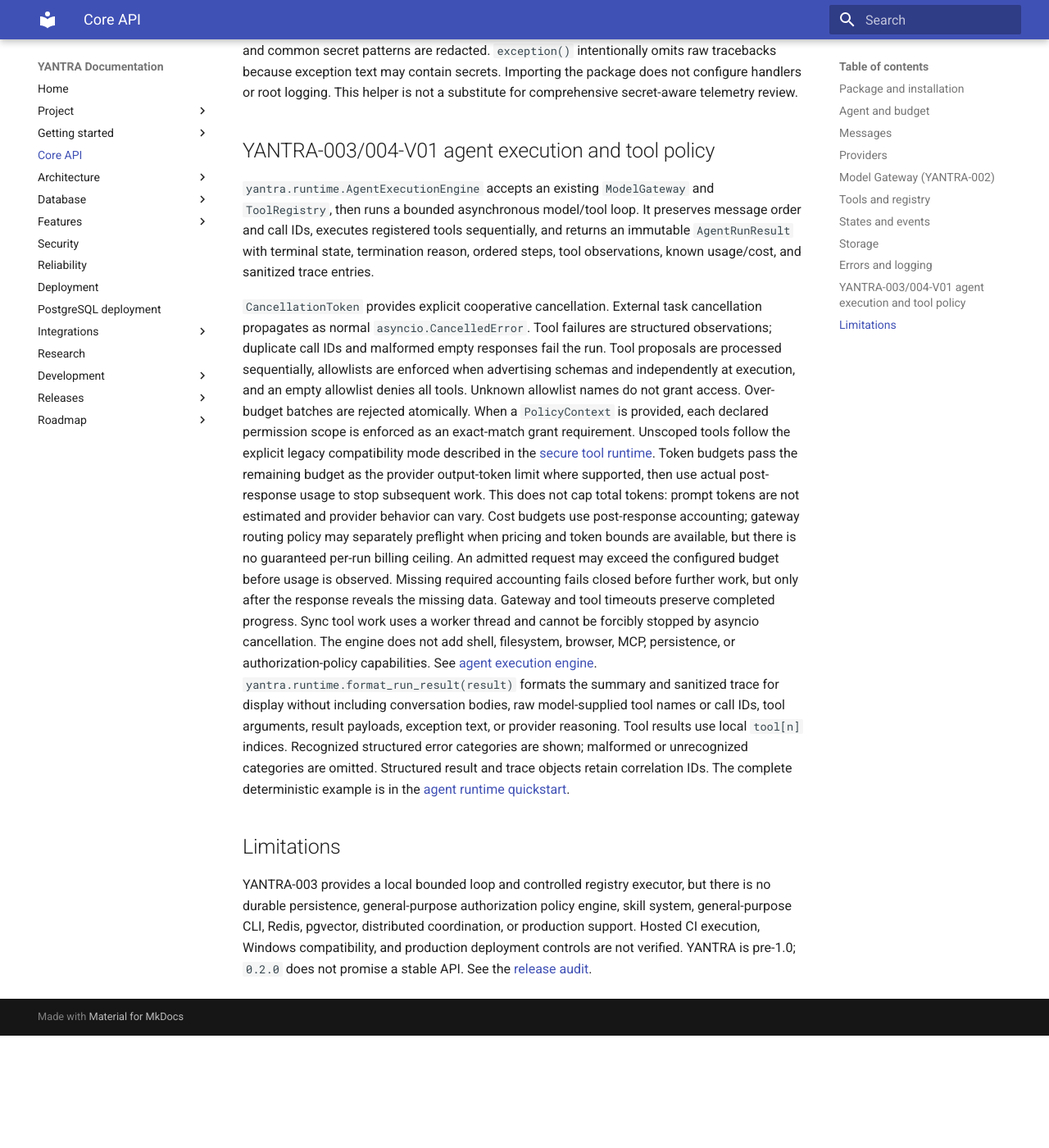
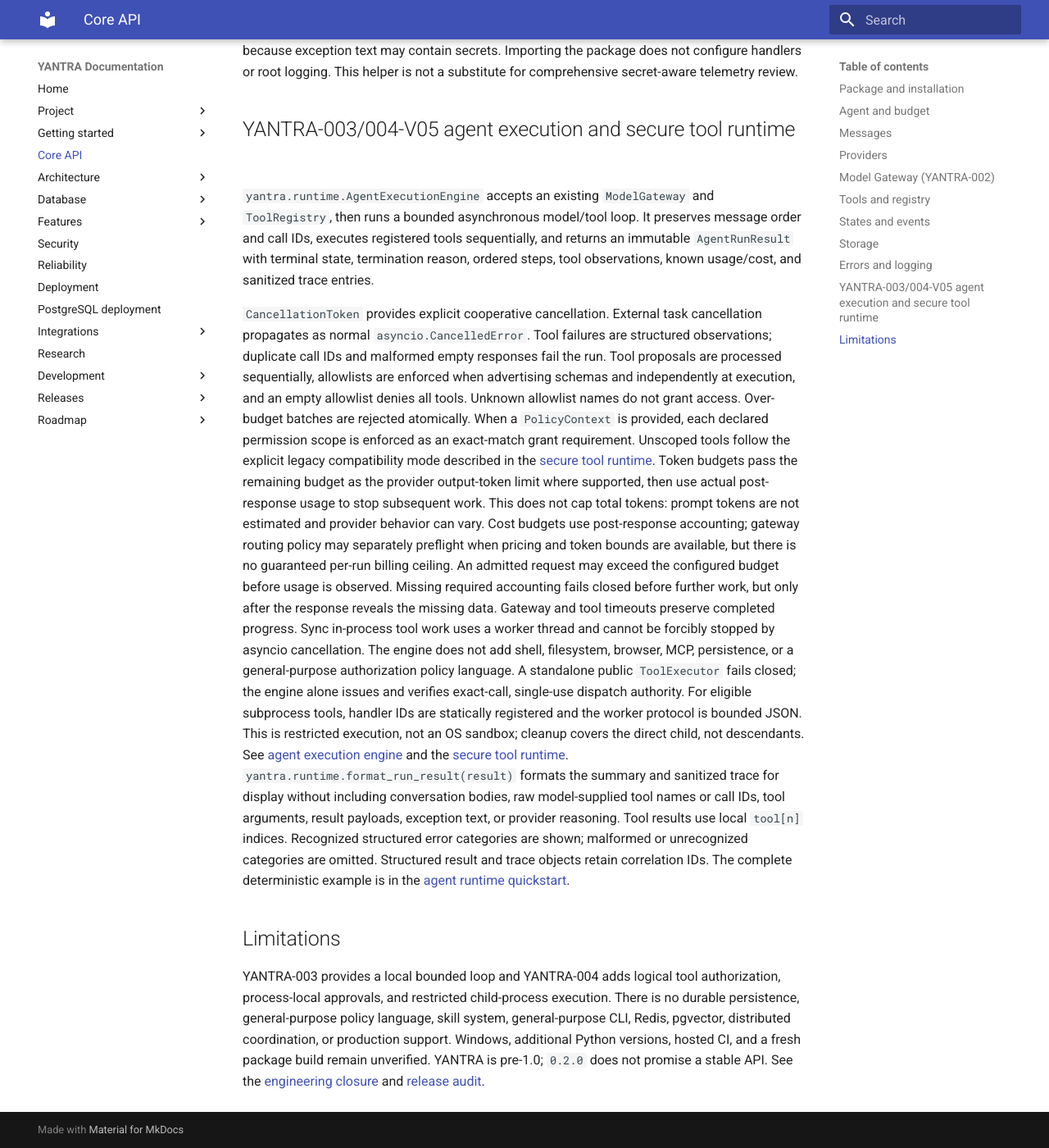
Before and after one commit to Rishit1769/Yantra, an MkDocs documentation site: the page built from docs/specifications/core-runtime-api.md, in a window 1280 px wide and 1400 px high, scrolled down 4077 px. Shown: the whole window at 82% size. Built offline with MkDocs 1.6.1 and Material for MkDocs 9.7.7, drawn with Linux system fonts in a browser that asks for light colours; before the commit the page ends 5340 px from its top, so only the background shows below that; some of the changed text lies outside the part shown.

Commit message:
security(tools): complete YANTRA-004 V05 acceptance
Add signed-dispatch substitution regression coverage and record the final security review, public API assessment, offline validation evidence, and explicit platform/package release blockers. Update developer-facing status and API documentation without changing runtime behavior or package version.

Refs: YANTRA-004-V05

````diff
--- a/docs/specifications/core-runtime-api.md
+++ b/docs/specifications/core-runtime-api.md
@@ -1,6 +1,6 @@
-# Core Runtime API (YANTRA-001–YANTRA-004-V01)
+# Core Runtime API (YANTRA-001–YANTRA-004-V05)
 
-**Status:** YANTRA-001 contracts and the YANTRA-002 model gateway have local test coverage on macOS. This page also documents the experimental YANTRA-003 bounded execution API, engineering-accepted on its feature branch but not included in the unreleased `0.2.0` package. YANTRA-003 authorizes tools through an explicit per-run name allowlist (empty means deny all); YANTRA-004-V01 adds a focused exact-match scope policy for declared requirements on its feature branch. That addition is not included in `0.2.0`, is not a general policy language or sandbox, and does not imply release approval. Usage and cost limits are best-effort accounting, not a hard spending ceiling. The configured 3-OS/3-Python GitHub Actions matrix has not run on hosted CI. Live provider evidence is limited to user-reported OpenCode Go results for one model and was not rerun for v0.2.0. Durable persistence and a runtime scheduler are not provided.
+**Status:** YANTRA-001 contracts and the YANTRA-002 model gateway have local test coverage on macOS. YANTRA-003 is experimental and unreleased. YANTRA-004-V01–V05 are accepted for engineering completion on the secure-tools feature branch, but are not included in the unreleased `0.2.0` package. The V05 offline suite, Ruff, Pyright, lock consistency, and examples passed locally on macOS/Python 3.12.15. Windows, Python 3.13/3.14, hosted CI, and a fresh package build remain unverified. YANTRA-004 provides focused logical scopes, trusted approvals, and restricted subprocess execution—not a general policy language or OS sandbox. Usage/cost limits are not hard spending ceilings. See the [YANTRA-004 engineering closure](../development/yantra-004-engineering-closure.md); this is not release approval.
 
 ## Package and installation
 
@@ -70,7 +70,7 @@
 schema = registry.export_provider_schemas()[0]
 ```
 
-`ToolDefinition.permission_scopes` declares required logical scopes evaluated by the YANTRA-004-V01 tool policy layer. Scoped tools require explicit per-run scope grants in addition to the independent `tool_names` allowlist. Existing unscoped tools retain the explicit `allow_legacy_unscoped_tools` compatibility mode, which does not bypass the name allowlist. Registration and schema export never grant permission. These checks are in-process logical authorization, not a sandbox or OS-level filesystem/network enforcement. See [secure tool runtime](../security/secure-tool-runtime.md).
+`ToolDefinition.permission_scopes` declares required logical scopes evaluated by the YANTRA-004 tool policy layer. Scoped tools require explicit per-run scope grants in addition to the independent `tool_names` allowlist. Existing unscoped tools retain the `allow_legacy_unscoped_tools=True` compatibility default; this does not bypass the name allowlist, and V05 does not change that default. Registration and schema export never grant permission. These checks are in-process logical authorization, not a sandbox or OS-level filesystem/network enforcement. See [secure tool runtime](../security/secure-tool-runtime.md).
 
 ## States and events
 
@@ -88,7 +88,7 @@
 
 `get_logger(name, level=..., **context)` returns a standard-library structured logging facade under `yantra.<name>`. Named fields are attached as `LogRecord` extras. Sensitive field names and common secret patterns are redacted. `exception()` intentionally omits raw tracebacks because exception text may contain secrets. Importing the package does not configure handlers or root logging. This helper is not a substitute for comprehensive secret-aware telemetry review.
 
-## YANTRA-003/004-V01 agent execution and tool policy
+## YANTRA-003/004-V05 agent execution and secure tool runtime
 
 `yantra.runtime.AgentExecutionEngine` accepts an existing `ModelGateway` and
 `ToolRegistry`, then runs a bounded asynchronous model/tool loop. It preserves
@@ -114,10 +114,16 @@
 billing ceiling. An admitted request may exceed the configured budget before
 usage is observed. Missing required accounting fails closed before further
 work, but only after the response reveals the missing data. Gateway and tool
-timeouts preserve completed progress. Sync tool
-work uses a worker thread and cannot be forcibly stopped by asyncio
-cancellation. The engine does not add shell, filesystem, browser, MCP,
-persistence, or authorization-policy capabilities. See [agent execution engine](../architecture/agent-execution-engine.md).
+timeouts preserve completed progress. Sync in-process tool work uses a worker
+thread and cannot be forcibly stopped by asyncio cancellation. The engine does
+not add shell, filesystem, browser, MCP, persistence, or a general-purpose
+authorization policy language. A standalone public `ToolExecutor` fails closed;
+the engine alone issues and verifies exact-call, single-use dispatch authority.
+For eligible subprocess tools, handler IDs are statically registered and the
+worker protocol is bounded JSON. This is restricted execution, not an OS
+sandbox; cleanup covers the direct child, not descendants. See [agent execution
+engine](../architecture/agent-execution-engine.md) and the [secure tool
+runtime](../security/secure-tool-runtime.md).
 `yantra.runtime.format_run_result(result)` formats the summary and sanitized
 trace for display without including conversation bodies, raw model-supplied
 tool names or call IDs, tool arguments, result payloads, exception text, or
@@ -129,9 +135,11 @@
 
 ## Limitations
 
-YANTRA-003 provides a local bounded loop and controlled registry executor, but
-there is no durable persistence, general-purpose authorization policy engine, skill system,
-general-purpose CLI, Redis, pgvector, distributed coordination, or production
-support. Hosted CI execution, Windows compatibility, and production deployment
-controls are not verified. YANTRA is pre-1.0; `0.2.0` does not promise a stable
-API. See the [release audit](../releases/v0.2.0-release-audit.md).
+YANTRA-003 provides a local bounded loop and YANTRA-004 adds logical tool
+authorization, process-local approvals, and restricted child-process execution.
+There is no durable persistence, general-purpose policy language, skill
+system, general-purpose CLI, Redis, pgvector, distributed coordination, or
+production support. Windows, additional Python versions, hosted CI, and a fresh
+package build remain unverified. YANTRA is pre-1.0; `0.2.0` does not promise a
+stable API. See the [engineering closure](../development/yantra-004-engineering-closure.md)
+and [release audit](../releases/v0.2.0-release-audit.md).
````
Also changed, not shown: README.md (+1 -1 lines), ROADMAP.md (+4 -0 lines), docs/development/yantra-004-engineering-closure.md (added, +98 -0 lines), docs/index.md (+6 -6 lines), docs/security/secure-tool-runtime.md (+19 -1 lines), 1 other file.
